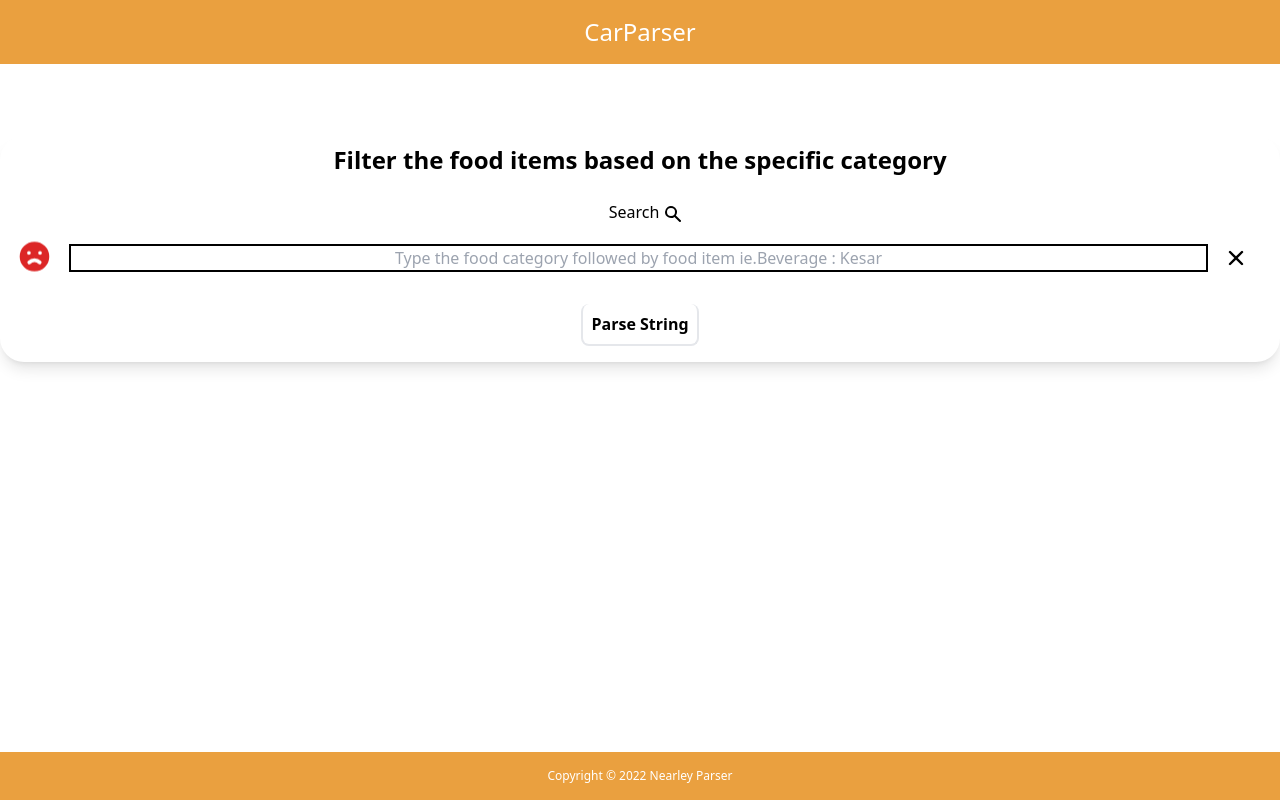
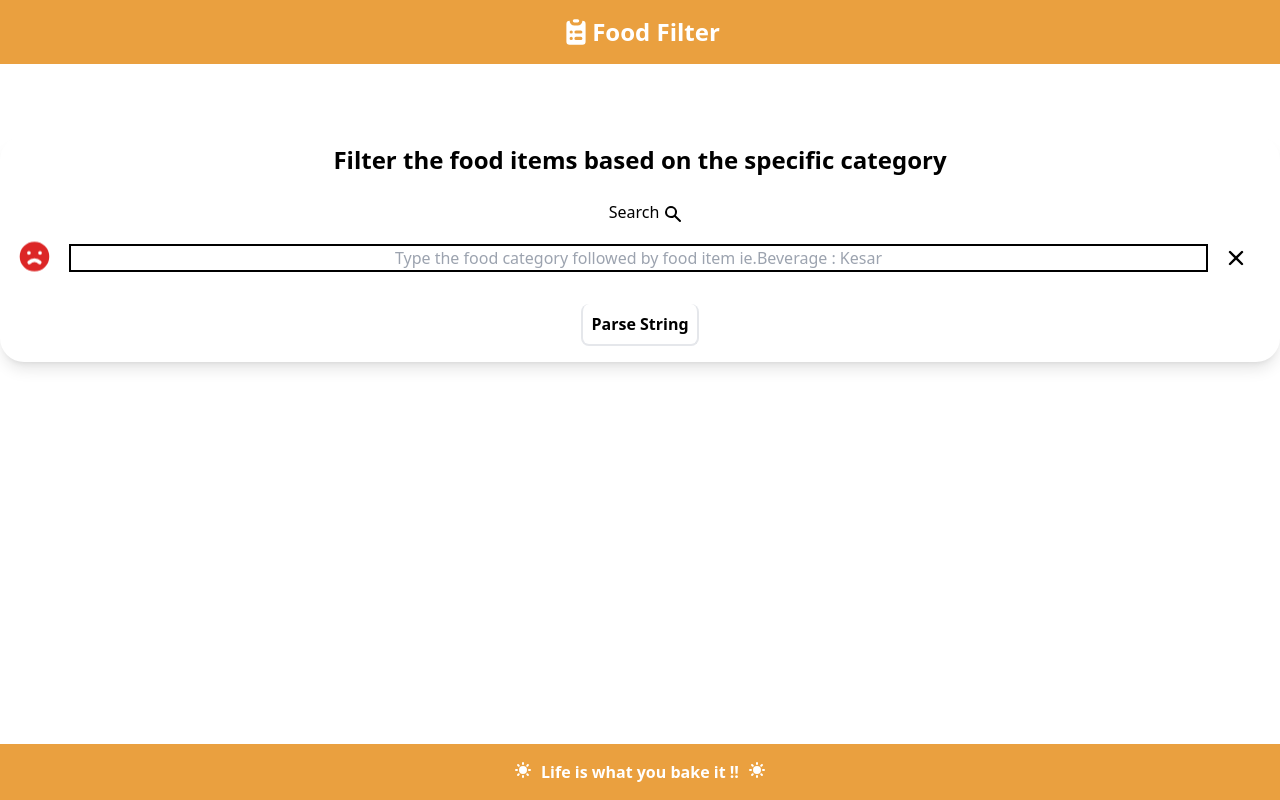
Before and after one commit to jeevaselvi123/parser, a Next.js app: page / in a window 1280 px wide. Built offline with nearby package versions, Linux system fonts and the light colour scheme.

Commit message:
Rebased the code after merge

```diff
--- a/components/Footer/index.js
+++ b/components/Footer/index.js
@@ -1,7 +1,15 @@
+import { SunIcon } from "@heroicons/react/solid";
+
 export default function Footer() {
   return (
     <footer className="flex flex-col items-center gap-2 bg-[#eaa03f] p-4 text-xs text-white md:flex-row md:justify-center">
-      <div>Copyright &copy; {new Date().getFullYear()} Nearley Parser</div>
+      <div className="flex flex-row">
+        <SunIcon className="h-5 w-5"></SunIcon>
+        <p className=" text-base font-bold">
+          &nbsp; Life is what you bake it !! &nbsp;
+        </p>
+        <SunIcon className="h-5 w-5"></SunIcon>
+      </div>
     </footer>
   );
 }
--- a/components/Header/index.js
+++ b/components/Header/index.js
@@ -1,7 +1,12 @@
+import { ClipboardListIcon } from "@heroicons/react/solid";
+
 export default function Header() {
   return (
     <header className="flex flex-col items-center gap-2 bg-[#eaa03f] p-4 text-xs text-white md:flex-row md:justify-center">
-      <div className="text-2xl place-items-start">CarParser</div>
+      <div className=" flex flex-row">
+        <ClipboardListIcon className="h-8 w-8"></ClipboardListIcon>
+        <p className="text-2xl font-bold">Food Filter</p>
+      </div>
     </header>
   );
 }
--- /dev/null
+++ b/jest.setup.js
@@ -0,0 +1 @@
+import '@testing-library/jest-dom/extend-expect'
```
Also changed, not shown: jest.config.js (added, +49 -0 lines), package.json (+4 -3 lines), 1 other file (tests, documents, lock files or other folders).
